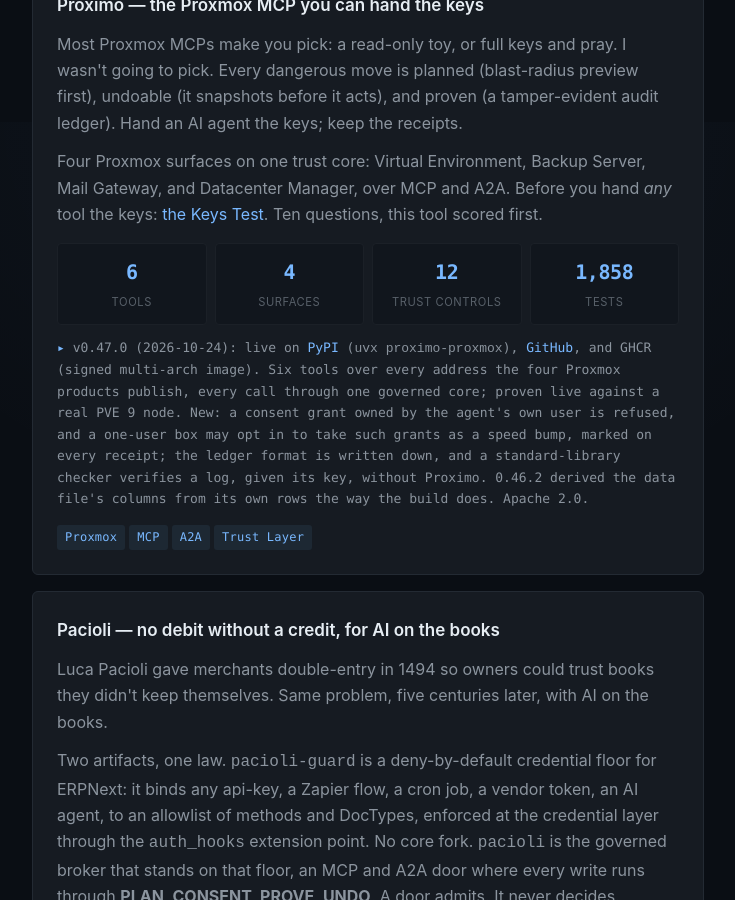
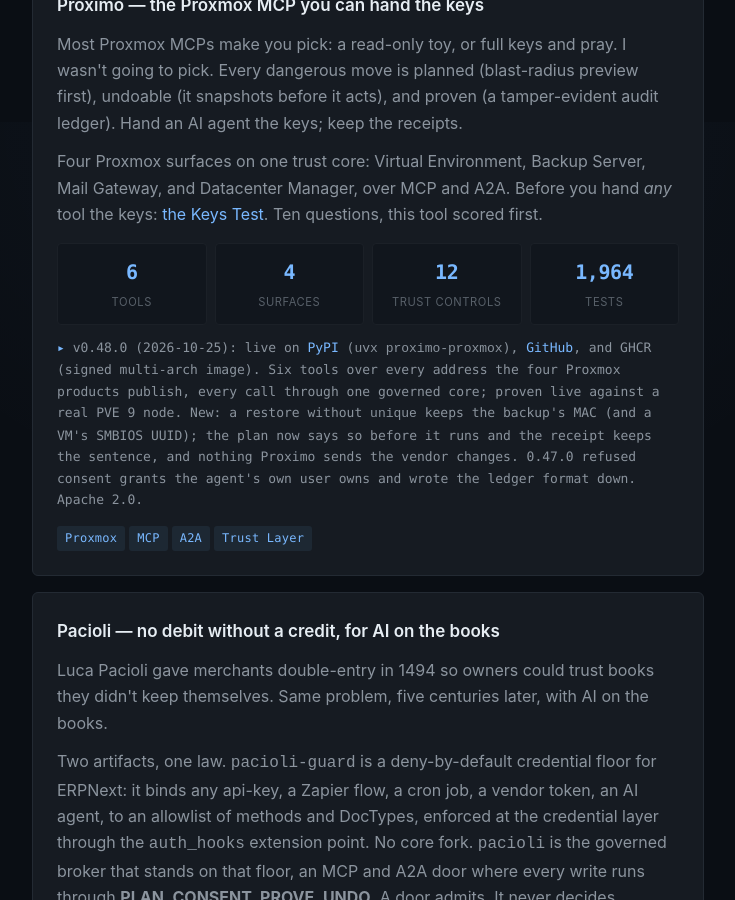
Before and after one commit to john-broadway/john-broadway.github.io, a Jekyll site: the page built from index.html, in a window 1280 px wide and 900 px high, scrolled down 1678 px. Shown: the whole window, without its empty margins (272-1007 px from the left). Built offline with Jekyll 4.4.1, drawn with Linux system fonts in a browser that asks for light colours.

Commit message:
proximo 0.48.0: the status line and the test count
Co-Authored-By: Claude Opus 5.5 <noreply@anthropic.com>

```diff
--- a/index.html
+++ b/index.html
@@ -49,9 +49,9 @@ description: Independent AI researcher and infrastructure architect. Sovereign A
       <div class="stat"><div class="num">6</div><div class="label">tools</div></div>
       <div class="stat"><div class="num">4</div><div class="label">surfaces</div></div>
       <div class="stat"><div class="num">12</div><div class="label">trust controls</div></div>
-      <div class="stat"><div class="num">1,858</div><div class="label">tests</div></div>
+      <div class="stat"><div class="num">1,964</div><div class="label">tests</div></div>
     </div>
-    <p class="status">v0.47.0 (2026-10-24): live on <a href="https://pypi.org/project/proximo-proxmox/">PyPI</a> (<code>uvx proximo-proxmox</code>), <a href="https://github.com/john-broadway/proximo">GitHub</a>, and GHCR (signed multi-arch image). Six tools over every address the four Proxmox products publish, every call through one governed core; proven live against a real PVE 9 node. New: a consent grant owned by the agent's own user is refused, and a one-user box may opt in to take such grants as a speed bump, marked on every receipt; the ledger format is written down, and a standard-library checker verifies a log, given its key, without Proximo. 0.46.2 derived the data file's columns from its own rows the way the build does. Apache 2.0.</p>
+    <p class="status">v0.48.0 (2026-10-25): live on <a href="https://pypi.org/project/proximo-proxmox/">PyPI</a> (<code>uvx proximo-proxmox</code>), <a href="https://github.com/john-broadway/proximo">GitHub</a>, and GHCR (signed multi-arch image). Six tools over every address the four Proxmox products publish, every call through one governed core; proven live against a real PVE 9 node. New: a restore without <code>unique</code> keeps the backup's MAC (and a VM's SMBIOS UUID); the plan now says so before it runs and the receipt keeps the sentence, and nothing Proximo sends the vendor changes. 0.47.0 refused consent grants the agent's own user owns and wrote the ledger format down. Apache 2.0.</p>
     <div class="tags"><span>Proxmox</span><span>MCP</span><span>A2A</span><span>Trust Layer</span></div>
   </article>
 
```
